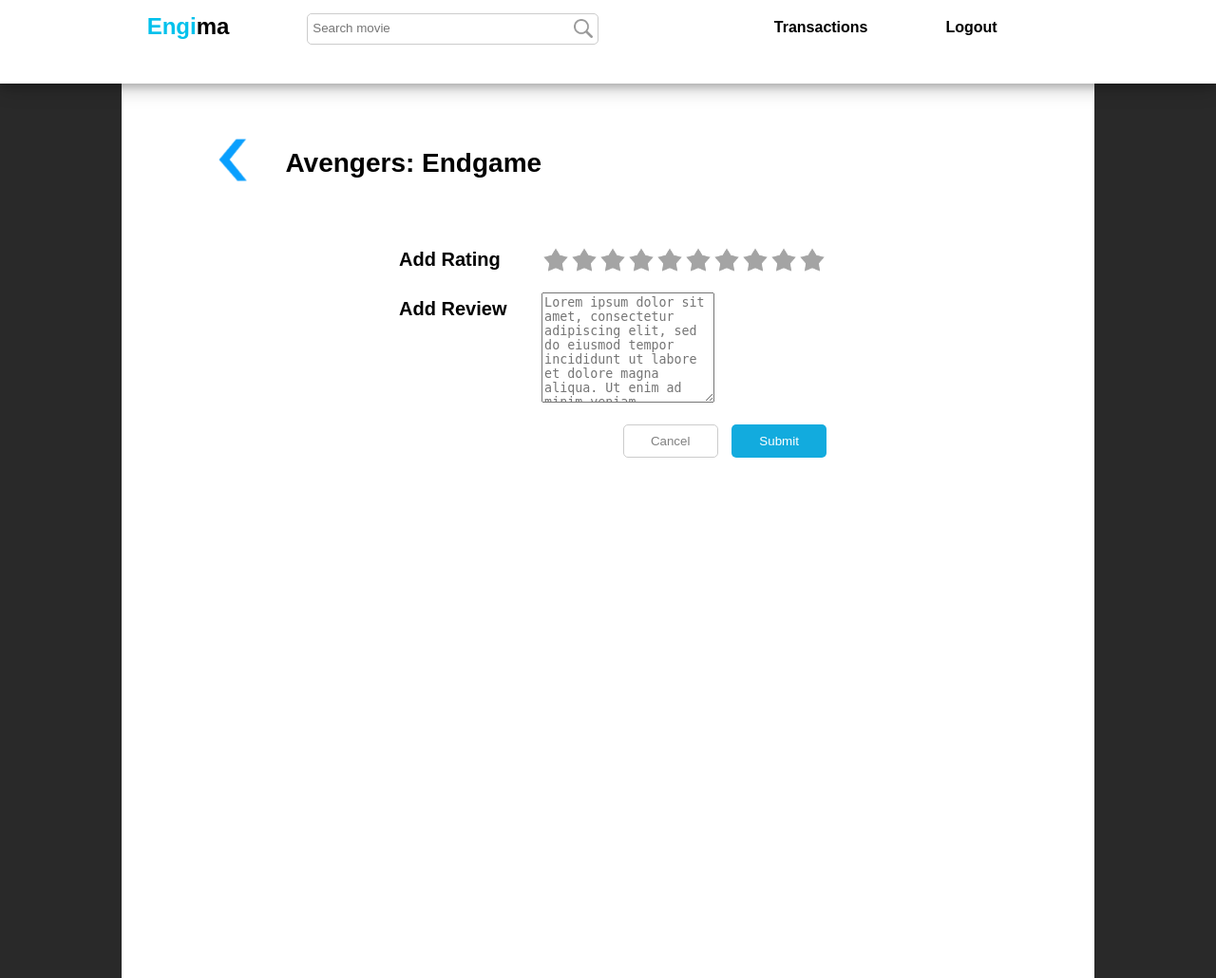
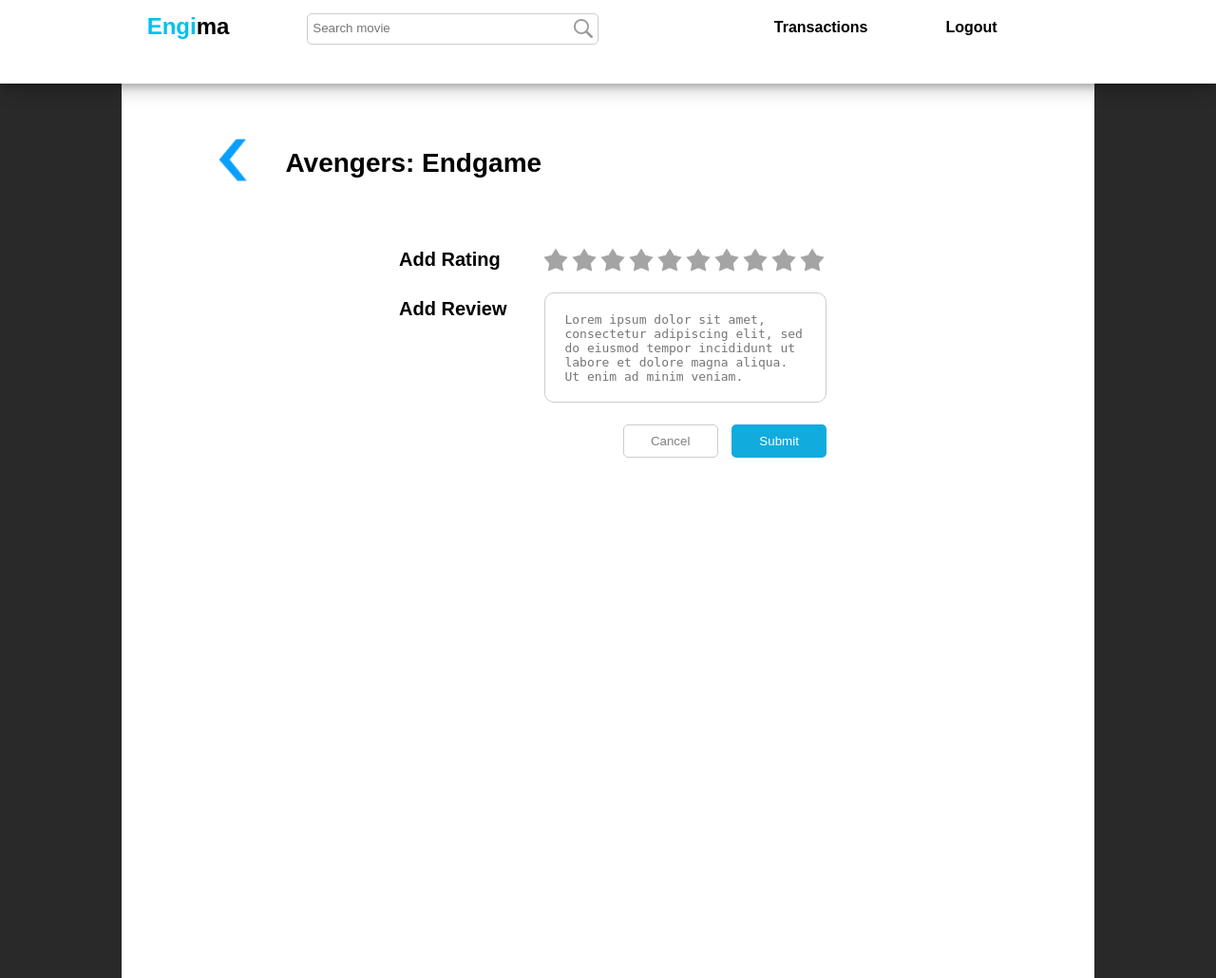
Before and after one commit to vincentbudianto/Engi-s-Cinema, a PHP site: page /review.html in a window 1280 px wide. Shown: the whole page at 95% size. Run offline with PHP 8.4, Linux system fonts and the light colour scheme.

Commit message:
Update review.css

```diff
--- a/css/review.css
+++ b/css/review.css
@@ -116,7 +116,7 @@ img {
     width: 100%;
 }
 
-#reviewUser{
+#review-user{
     position: relative;
     width: calc(100%);
     height: calc(100%);
```
